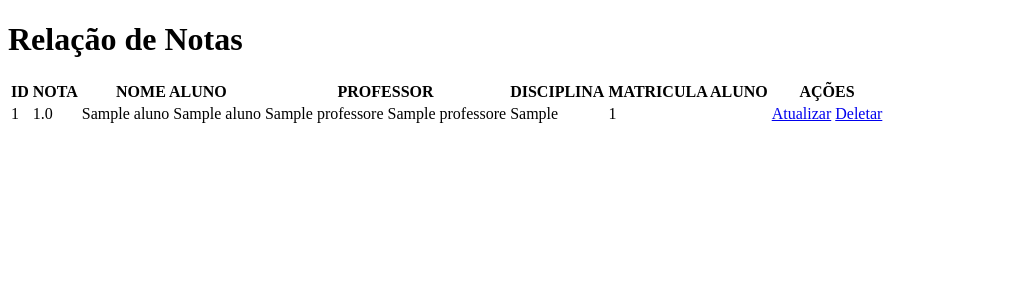
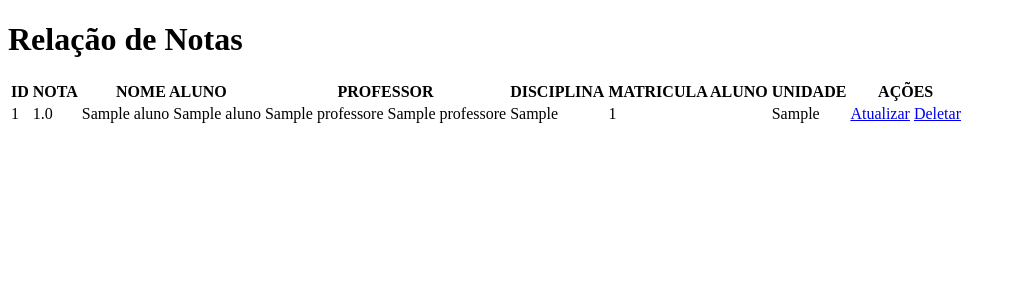
Before and after one commit to rogpessoa/Caderneta_Eletronica, a Django app: page /notas/lista in a window 1280 px wide. Shown: the top 300 px of the page, without its empty margins (0-1016 px from the left). Run offline with Django 4.2, Linux system fonts and the light colour scheme; tables that the repository leaves empty hold one stand-in row (values such as "Sample post").

Commit message:
Atualizando models

```diff
--- a/caderneta/models.py
+++ b/caderneta/models.py
@@ -39,6 +39,12 @@ class Notas(models.Model):
         blank=False
     )
 
+    unidade = models.CharField(
+        max_length=15,
+        null=False,
+        blank=False
+    )
+
     professores = models.ForeignKey('professores', on_delete=models.CASCADE)
     alunos = models.ForeignKey('alunos', on_delete=models.CASCADE)
 
--- a/caderneta/templates/caderneta/notas/lista.html
+++ b/caderneta/templates/caderneta/notas/lista.html
@@ -15,6 +15,7 @@
                 <th>PROFESSOR</th>
                 <th>DISCIPLINA</th>
                 <th>MATRICULA ALUNO</th>
+                <th>UNIDADE</th>
                 <th>AÇÕES</th>
             </tr>
         </thead>
@@ -28,6 +29,7 @@
                     <td>{{nota.professores.nome}} {{nota.professores.sobrenome}}</td>
                     <td>{{nota.professores.disciplina}}</td>
                     <td>{{nota.alunos.matricula_aluno}}</td>
+                    <td>{{nota.unidade}}</td>
                     <td>
                         <a href="{% url 'caderneta:atualiza_nota' pk=nota.id%}">Atualizar</a>
                         <a href="{% url 'caderneta:deleta_nota' pk=nota.id%}">Deletar</a>
--- a/caderneta/views.py
+++ b/caderneta/views.py
@@ -146,7 +146,7 @@ class NotasListView(ListView):
     model = Notas
     template_name = 'caderneta/notas/lista.html'
     context_object_name = 'notas'
-
+    success_url = reverse_lazy('caderneta:lista_notas')
 
 class TurmaCreateview(CreateView):
     model = Turmas
```
Also changed, not shown: caderneta/migrations/0007_notas_unidade.py (added).
